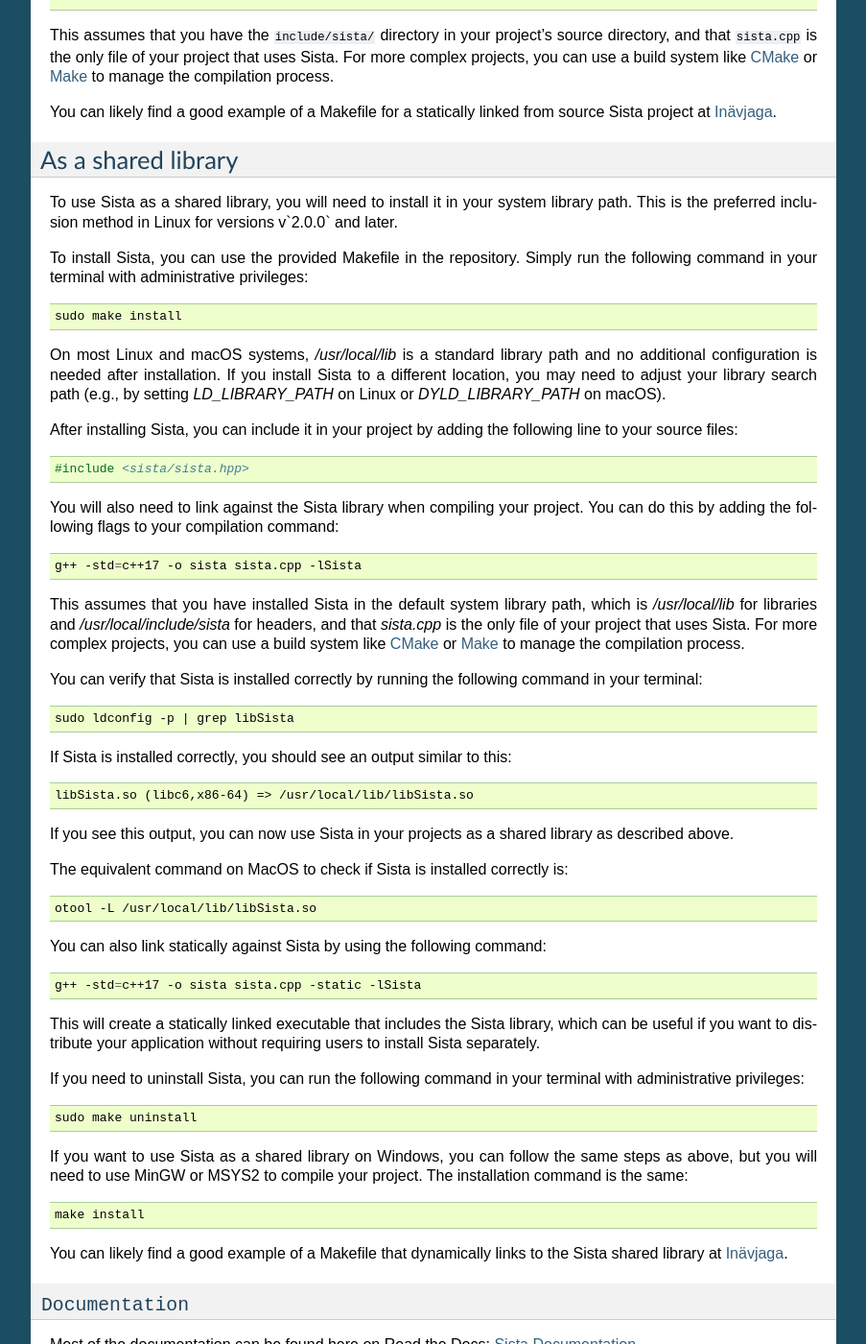
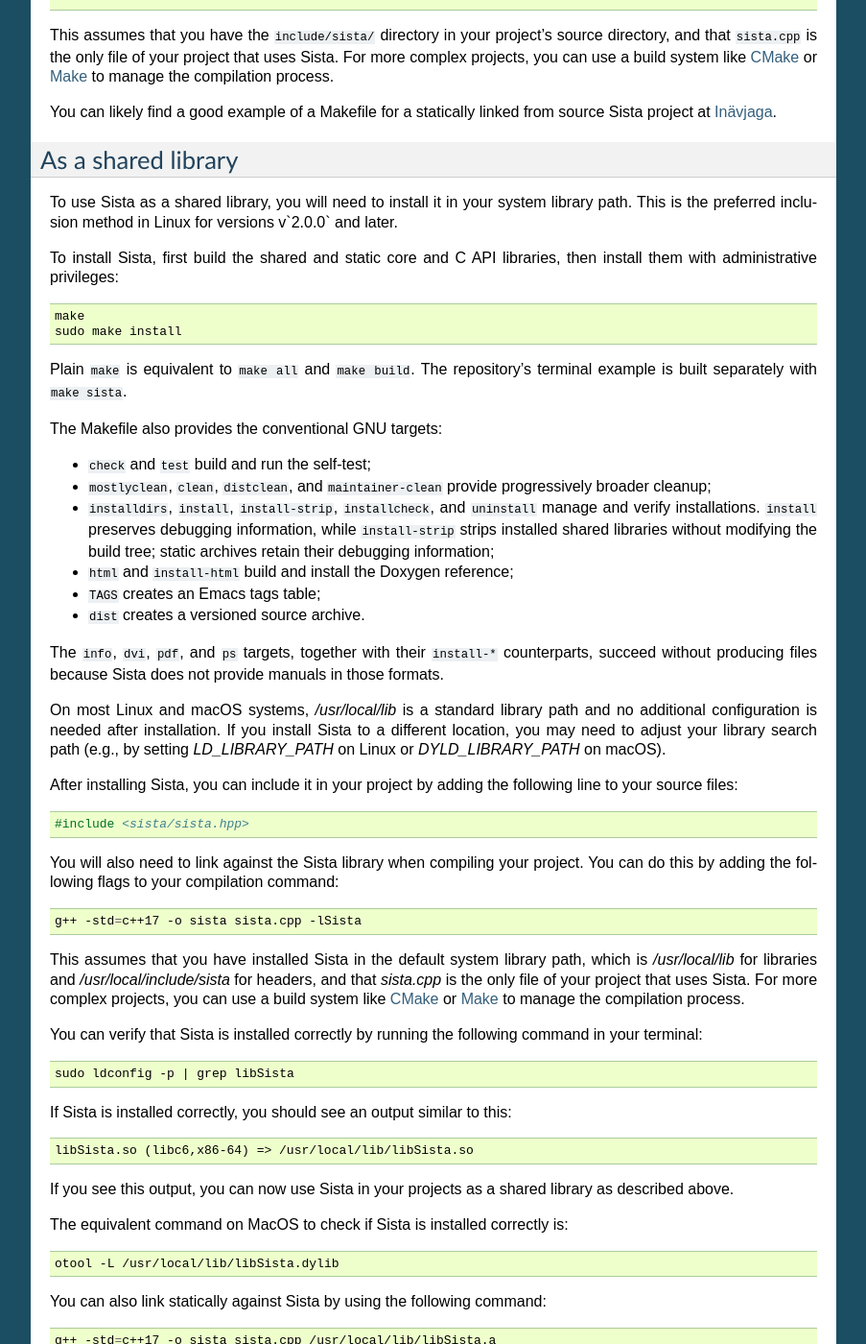
Before and after one commit to FLAK-ZOSO/Sista, a Sphinx documentation site: the page built from docs/index.rst, in a window 1280 px wide and 1400 px high, scrolled down 1142 px. Shown: the whole window at 96% size, without its empty margins (198-1101 px from the left). Built offline with Sphinx 7.4.7, drawn with Linux system fonts in a browser that asks for light colours; some of the changed text lies outside the part shown.

Commit message:
Makefile - Fixing up and adding targets (#68)
* Makefile - Fixing dependencies and targets, addressing useless static compilation

* Updated more documentation, added cleaning targets

* Different fallback  for the tag in Makefile

* Just a detail in the demo Makefile

* New standard targets for Makefile

* Fixing Windows rm issue, highlighting install-strip

* Consistent LIBDIR variable

```diff
--- a/docs/index.rst
+++ b/docs/index.rst
@@ -70,11 +70,25 @@ As a shared library
 
 To use Sista as a shared library, you will need to install it in your system library path. This is the preferred inclusion method in Linux for versions v`2.0.0` and later.
 
-To install Sista, you can use the provided Makefile in the repository. Simply run the following command in your terminal with administrative privileges:
+To install Sista, first build the shared and static core and C API libraries, then install them with administrative privileges:
 
 .. code-block:: bash
 
+    make
     sudo make install
+
+Plain ``make`` is equivalent to ``make all`` and ``make build``. The repository's terminal example is built separately with ``make sista``.
+
+The Makefile also provides the conventional GNU targets:
+
+* ``check`` and ``test`` build and run the self-test;
+* ``mostlyclean``, ``clean``, ``distclean``, and ``maintainer-clean`` provide progressively broader cleanup;
+* ``installdirs``, ``install``, ``install-strip``, ``installcheck``, and ``uninstall`` manage and verify installations. ``install`` preserves debugging information, while ``install-strip`` strips installed shared libraries without modifying the build tree; static archives retain their debugging information;
+* ``html`` and ``install-html`` build and install the Doxygen reference;
+* ``TAGS`` creates an Emacs tags table;
+* ``dist`` creates a versioned source archive.
+
+The ``info``, ``dvi``, ``pdf``, and ``ps`` targets, together with their ``install-*`` counterparts, succeed without producing files because Sista does not provide manuals in those formats.
 
 On most Linux and macOS systems, `/usr/local/lib` is a standard library path and no additional configuration is needed after installation. If you install Sista to a different location, you may need to adjust your library search path (e.g., by setting `LD_LIBRARY_PATH` on Linux or `DYLD_LIBRARY_PATH` on macOS).
 
@@ -111,15 +125,15 @@ The equivalent command on MacOS to check if Sista is installed correctly is:
 
 .. code-block:: bash
 
-    otool -L /usr/local/lib/libSista.so
+    otool -L /usr/local/lib/libSista.dylib
 
 You can also link statically against Sista by using the following command:
 
 .. code-block:: bash
 
-    g++ -std=c++17 -o sista sista.cpp -static -lSista
+    g++ -std=c++17 -o sista sista.cpp /usr/local/lib/libSista.a
 
-This will create a statically linked executable that includes the Sista library, which can be useful if you want to distribute your application without requiring users to install Sista separately.
+This embeds Sista in the executable while leaving system dependencies such as the C++ runtime dynamically linked. Fully static executables are not supported on macOS and are often unsuitable on other platforms.
 
 If you need to uninstall Sista, you can run the following command in your terminal with administrative privileges:
 
@@ -131,6 +145,7 @@ If you want to use Sista as a shared library on Windows, you can follow the same
 
 .. code-block:: bash
 
+    make
     make install
 
 You can likely find a good example of a Makefile that dynamically links to the Sista shared library at `Inävjaga <https://github.com/FLAK-ZOSO/Inavjaga/blob/sista-v2.0.0/Makefile>`_.
--- a/docs/intro.rst
+++ b/docs/intro.rst
@@ -14,6 +14,7 @@ To use the ``Sista`` library, you can either include it as a source library or i
 
     git clone https://github.com/FLAK-ZOSO/Sista
     cd Sista
+    make
     sudo make install
 
 This will install the ``Sista`` library in your system library path, allowing you to link against it when compiling your project.
@@ -24,6 +25,7 @@ Since v2.2.0, Sista is available as a shared library on Windows using MinGW. To
 
     git clone https://github.com/FLAK-ZOSO/Sista
     cd Sista
+    make
     # Make sure to run this in an elevated shell (as administrator) since 'sudo' is not available in MinGW/MSYS2
     make install
 
@@ -243,7 +245,9 @@ In case you have ``make`` installed, it's easier to directly use it in pair with
 
 .. code-block:: bash
 
-    make
+    make sista
+
+Plain ``make`` builds the core and C API libraries. The explicit ``sista`` target builds the example executable used in this walkthrough.
 
 ``Execution``
 --------------------
```
Also changed, not shown: README.md (+26 -3 lines), demo/README.md, python/README.md, 5 other files.
